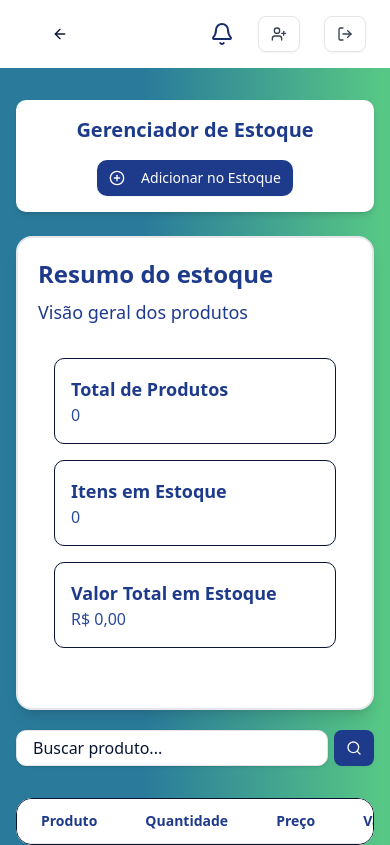
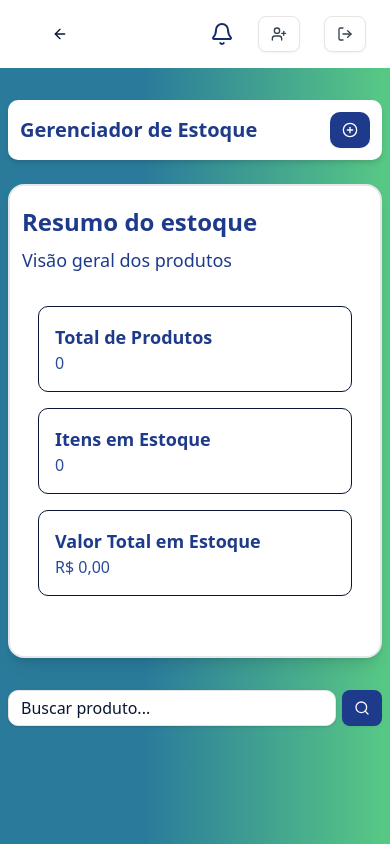
Before and after one commit to warlleyrocha/eden, a React (Vite) app: page /estoque in a window 390 px wide. Built offline with nearby package versions, Linux system fonts and the light colour scheme; sample sign-in values are in the browser's storage; what @react-pdf/renderer would draw is missing.

Commit message:
feat: adicionar suporte para fechar modal e aplicar responsividade no layout do estoque

```diff
--- a/src/component/TableData/index.tsx
+++ b/src/component/TableData/index.tsx
@@ -1,6 +1,6 @@
-import { Button } from "@/components/ui/button";
-import { Edit, Trash } from "lucide-react";
-import { ConfirmDialog } from "../ConfirmDialog";
+import { Button } from '@/components/ui/button';
+import { Edit, Trash } from 'lucide-react';
+import { ConfirmDialog } from '../ConfirmDialog';
 
 import {
   Table,
@@ -8,7 +8,7 @@ import {
   TableCell,
   TableHeader,
   TableRow,
-} from "@/components/ui/table";
+} from '@/components/ui/table';
 import { useState } from 'react';
 
 type TableDataProps = {
@@ -41,61 +41,68 @@ export function TableData({ items, onEdit, onDelete }: TableDataProps) {
   };
 
   return (
-    <div className="overflow-x-auto mt-8 rounded-2xl border border-[#081534]">
-      <Table className="min-w-full bg-gray-20 border-collapse">
-        <TableHeader className="">
+    <div className="w-full">
+      {/* Versão Desktop/Tablet */}
+      <div className="hidden sm:block">
+        <div className="overflow-x-auto rounded-2xl border border-[#081534]">
+          <Table className="w-full min-w-[640px] bg-gray-20 border-collapse">
+            <TableHeader>
               <TableRow className="bg-white">
-            <TableCell className="px-6 py-3 text-left text-sm font-semibold text-[#1E3A8A]">
+                <TableCell className="px-4 lg:px-6 py-3 text-left text-sm font-semibold text-[#1E3A8A] min-w-[120px]">
                   Produto
                 </TableCell>
-            <TableCell className="px-6 py-3 text-left text-sm font-semibold text-[#1E3A8A]">
+                <TableCell className="px-4 lg:px-6 py-3 text-left text-sm font-semibold text-[#1E3A8A] min-w-[100px]">
                   Quantidade
                 </TableCell>
-            <TableCell className="px-6 py-3 text-left text-sm font-semibold text-[#1E3A8A]">
+                <TableCell className="px-4 lg:px-6 py-3 text-left text-sm font-semibold text-[#1E3A8A] min-w-[80px]">
                   Preço
                 </TableCell>
-            <TableCell className="px-6 py-3 text-left text-sm font-semibold text-[#1E3A8A]">
+                <TableCell className="px-4 lg:px-6 py-3 text-left text-sm font-semibold text-[#1E3A8A] min-w-[100px]">
                   Valor Total
                 </TableCell>
-            <TableCell className="px-6 py-3 text-left text-sm font-semibold text-[#1E3A8A]">
+                <TableCell className="px-4 lg:px-6 py-3 text-left text-sm font-semibold text-[#1E3A8A] min-w-[100px]">
                   Ações
                 </TableCell>
               </TableRow>
             </TableHeader>
             <TableBody>
-          {items.map((item, index) => (
-            <TableRow key={index} className="hover:bg-gray-50">
-              <TableCell className="px-6 py-4 text-sm text-[#1E3A8A]">
+              {items.map((item) => (
+                <TableRow
+                  key={item.id}
+                  className="hover:bg-gray-50"
+                  onDoubleClick={() => onEdit?.(item.id)}
+                >
+                  <TableCell className="px-4 lg:px-6 py-4 text-sm text-[#1E3A8A] max-w-[200px]">
+                    <div className="truncate" title={item.produto}>
                       {item.produto}
+                    </div>
                   </TableCell>
-              <TableCell className="px-6 py-4 text-sm text-[#1E3A8A]">
+                  <TableCell className="px-4 lg:px-6 py-4 text-sm text-[#1E3A8A]">
                     {item.quantidade}
                   </TableCell>
-              <TableCell className="px-6 py-4 text-sm text-[#1E3A8A]">
+                  <TableCell className="px-4 lg:px-6 py-4 text-sm text-[#1E3A8A]">
                     {item.preco}
                   </TableCell>
-              <TableCell className="px-6 py-4 text-sm text-[#1E3A8A]">
+                  <TableCell className="px-4 lg:px-6 py-4 text-sm text-[#1E3A8A]">
                     {item.valor_total}
                   </TableCell>
-              <TableCell className="px-6 py-4 text-sm text-[#1E3A8A]">
+                  <TableCell className="px-4 lg:px-6 py-4 text-sm text-[#1E3A8A]">
                     <div className="flex space-x-2">
                       <Button
                         variant="outline"
                         size="sm"
-                    className="flex items-center space-x-1 text-blue-600 hover:bg-blue-100"
+                        className="flex items-center space-x-1 text-blue-600 hover:bg-blue-100 min-w-[36px] px-2"
                         onClick={() => onEdit?.(item.id)}
                       >
                         <Edit className="w-4 h-4" />
-                    <span>Editar</span>
                       </Button>
                       <Button
                         variant="outline"
                         size="sm"
-                    className="flex items-center space-x-1 text-red-600 hover:bg-red-100"
+                        className="flex items-center space-x-1 text-red-600 hover:bg-red-100 min-w-[36px] px-2"
                         onClick={() => openConfirmDialog(item.id)}
                       >
                         <Trash className="w-4 h-4" />
-                    <span>Excluir</span>
                       </Button>
                     </div>
                   </TableCell>
@@ -103,6 +110,65 @@ export function TableData({ items, onEdit, onDelete }: TableDataProps) {
               ))}
             </TableBody>
           </Table>
+        </div>
+      </div>
+
+      {/* Versão Mobile - Cards */}
+      <div className="block sm:hidden space-y-3">
+        {items.map((item) => (
+          <button
+            key={item.id}
+            type="button"
+            className="bg-white border border-[#081534] rounded-lg p-4 shadow-sm w-full text-left cursor-pointer hover:bg-gray-50 focus:outline-none focus:ring-2 focus:ring-blue-500"
+            onDoubleClick={() => onEdit?.(item.id)}
+          >
+            <div className="flex justify-between items-start mb-3">
+              <h3 className="font-semibold text-[#1E3A8A] text-base flex-1 mr-2">
+                {item.produto}
+              </h3>
+              <div className="flex space-x-1 flex-shrink-0">
+                <Button
+                  variant="outline"
+                  size="sm"
+                  className="flex items-center text-blue-600 hover:bg-blue-100 min-w-[32px] px-1.5 h-8"
+                  onClick={() => onEdit?.(item.id)}
+                >
+                  <Edit className="w-3.5 h-3.5" />
+                </Button>
+                <Button
+                  variant="outline"
+                  size="sm"
+                  className="flex items-center text-red-600 hover:bg-red-100 min-w-[32px] px-1.5 h-8"
+                  onClick={() => openConfirmDialog(item.id)}
+                >
+                  <Trash className="w-3.5 h-3.5" />
+                </Button>
+              </div>
+            </div>
+
+            <div className="grid grid-cols-2 gap-2 text-sm">
+              <div>
+                <span className="text-gray-600">Qtd:</span>
+                <span className="ml-1 text-[#1E3A8A] font-medium">
+                  {item.quantidade}
+                </span>
+              </div>
+              <div>
+                <span className="text-gray-600">Preço:</span>
+                <span className="ml-1 text-[#1E3A8A] font-medium">
+                  {item.preco}
+                </span>
+              </div>
+              <div className="col-span-2">
+                <span className="text-gray-600">Total:</span>
+                <span className="ml-1 text-[#1E3A8A] font-semibold">
+                  {item.valor_total}
+                </span>
+              </div>
+            </div>
+          </button>
+        ))}
+      </div>
 
       {/* ConfirmDialog do Radix UI */}
       <ConfirmDialog
--- a/src/pages/estoque/index.tsx
+++ b/src/pages/estoque/index.tsx
@@ -52,6 +52,14 @@ export default function Stock() {
     setIsOpen(true);
   };
 
+  const closeModal = () => {
+    setIsOpen(false);
+    setProdutoEditando(null);
+    setNome('');
+    setPreco('');
+    setQuantidade('');
+  };
+
   const editarProduto = (id: string) => {
     const produto = products.find((p) => p.id === id);
     if (!produto) return;
@@ -82,21 +90,21 @@ export default function Stock() {
       <div className="flex flex-row">
         <Header />
       </div>
-      <div className="max-w-4xl mx-auto mt-8 w-full px-4 sm:px-6">
-        <div className="flex flex-col sm:flex-row justify-between items-center mb-6 p-4 bg-white rounded-lg shadow-md">
+      <div className="max-w-7xl mx-auto mt-8 w-full px-2 sm:px-4 lg:px-6">
+        <div className="flex flex-row justify-between items-center mb-6 p-3 sm:p-4 bg-white rounded-lg shadow-md">
           <h1 className="text-xl sm:text-2xl font-bold text-[#1E3A8A]">
             Gerenciador de Estoque
           </h1>
           <Button
-            className="flex items-center space-x-2 bg-[#1E3A8A] text-white hover:bg-[#152C6B] transition-colors duration-200 px-4 py-2 rounded-lg mt-4 sm:mt-0 cursor-pointer"
+            className="flex items-center sm:space-x-2 bg-[#1E3A8A] text-white hover:bg-[#152C6B] transition-colors duration-200 px-3 sm:px-4 py-2 rounded-lg cursor-pointer text-sm sm:text-base"
             onClick={openModal}
           >
-            <PlusCircle className="w-5 h-5" />
-            <span>Adicionar no Estoque</span>
+            <PlusCircle className="w-4 h-4 sm:w-5 sm:h-5" />
+            <span className="hidden sm:inline">Adicionar no Estoque</span>
           </Button>
         </div>
 
-        <div className="px-5 py-5 border-2 rounded-2xl shadow-lg border-gray-200 bg-white">
+        <div className="px-3 sm:px-5 py-5 border-2 rounded-2xl shadow-lg border-gray-200 bg-white">
           <h1 className="text-2xl font-bold text-[#1E3A8A] mb-2">
             Resumo do estoque
           </h1>
@@ -133,23 +141,24 @@ export default function Stock() {
           </div>
         </div>
 
-        <div className="w-full sm:w-[30%] mt-5">
+        <div className="w-full sm:w-[30%] mt-8">
           <div className="relative">
             <form className="flex flex-row gap-1.5">
               <Input
                 placeholder="Buscar produto..."
-                className="w-full bg-white placeholder:text-[#081534] px-4 py-2 border rounded-lg shadow-sm focus:outline-none focus:ring-2 focus:ring-blue-500"
+                className="w-full bg-white placeholder:text-[#081534] px-3 sm:px-4 py-2 border rounded-lg shadow-sm focus:outline-none focus:ring-2 focus:ring-blue-500"
                 value={busca}
                 onChange={(e) => setBusca(e.target.value)}
               />
-              <Button type="button" className="bg-[#1E3A8A]">
-                <Search />
+              <Button type="button" className="bg-[#1E3A8A] px-3 sm:px-4">
+                <Search className="w-4 h-4" />
               </Button>
             </form>
           </div>
         </div>
 
-        <div className="w-full bg-white mt-4 rounded-2xl">
+        <div className="w-full mt-4 rounded-2xl overflow-hidden sm:bg-white">
+          <div className="">
             <TableData
               onEdit={(produtoSelecionado) => editarProduto(produtoSelecionado)}
               onDelete={(id) => {
@@ -182,12 +191,19 @@ export default function Stock() {
             />
           </div>
         </div>
+      </div>
 
       {isOpen && (
         <DialogModal
-          title="Adicionar ao Estoque"
-          description="Preencha os detalhes do item abaixo"
-          titleButton="Adicionar"
+          title={
+            produtoEditando ? 'Editar Item do Estoque' : 'Adicionar ao Estoque'
+          }
+          description={
+            produtoEditando
+              ? 'Edite os detalhes do item abaixo'
+              : 'Preencha os detalhes do item abaixo'
+          }
+          titleButton={produtoEditando ? 'Editar' : 'Adicionar'}
           isOpen={isOpen}
           onOpen={() => setIsOpen(true)}
           onClose={() => setIsOpen(false)}
@@ -280,7 +296,7 @@ export default function Stock() {
                 <Button
                   type="button"
                   className="bg-white text-gray-700 px-4 py-2 rounded-full border border-[#152C6B] hover:bg-gray-100 hover:text-gray-800 cursor-pointer"
-                  onClick={() => setIsOpen(false)}
+                  onClick={closeModal}
                 >
                   Cancelar
                 </Button>
```
Lines whose indentation alone changed are shown as unchanged.
